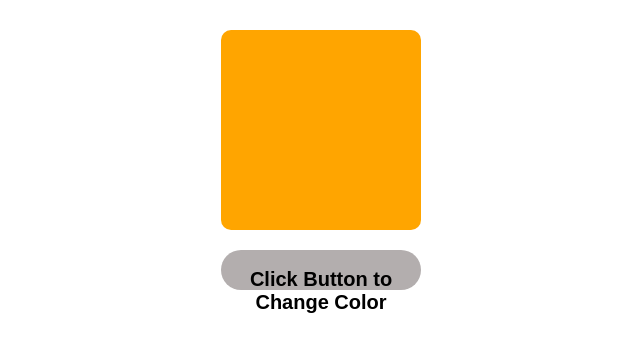
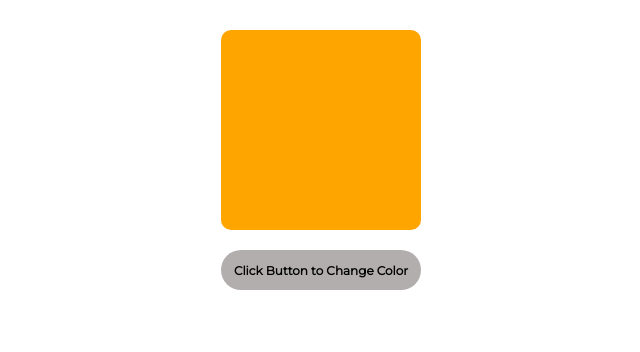
Before and after one commit to oye969/react-box-color, a React (Create React App) app: page / in a window 1280 px wide. Shown: the top 352 px of the page, without its empty margins (319-959 px from the left). Built offline with nearby package versions, Linux system fonts and the light colour scheme.

Commit message:
Update App.css

```diff
--- a/src/App.css
+++ b/src/App.css
@@ -24,3 +24,7 @@
 .btn:hover {
   background-color: rgb(153, 143, 143);
 }
+.text {
+  font-size: 12px;
+  font-family: 'Montserrat', sans-serif;
+}
```
